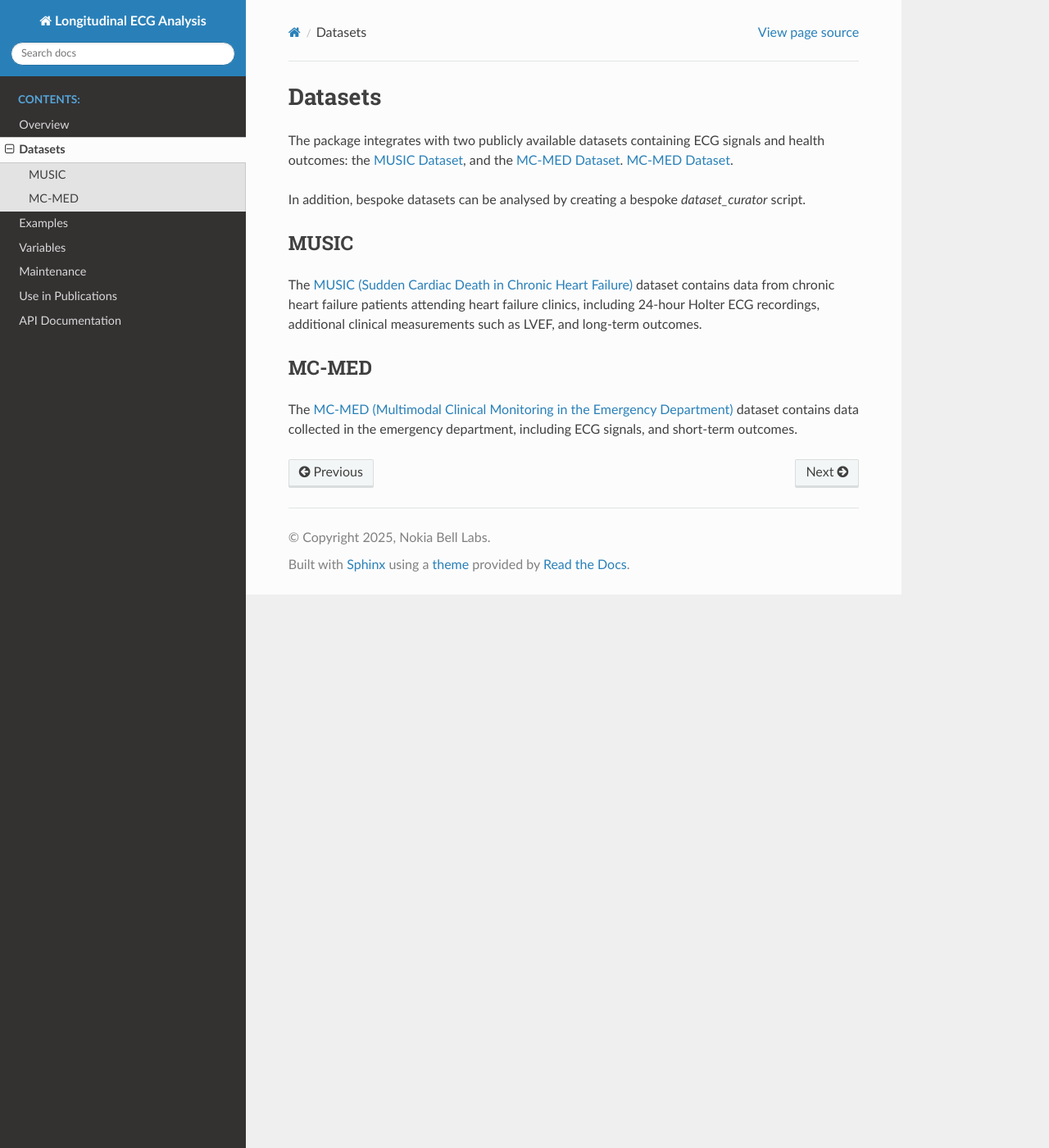
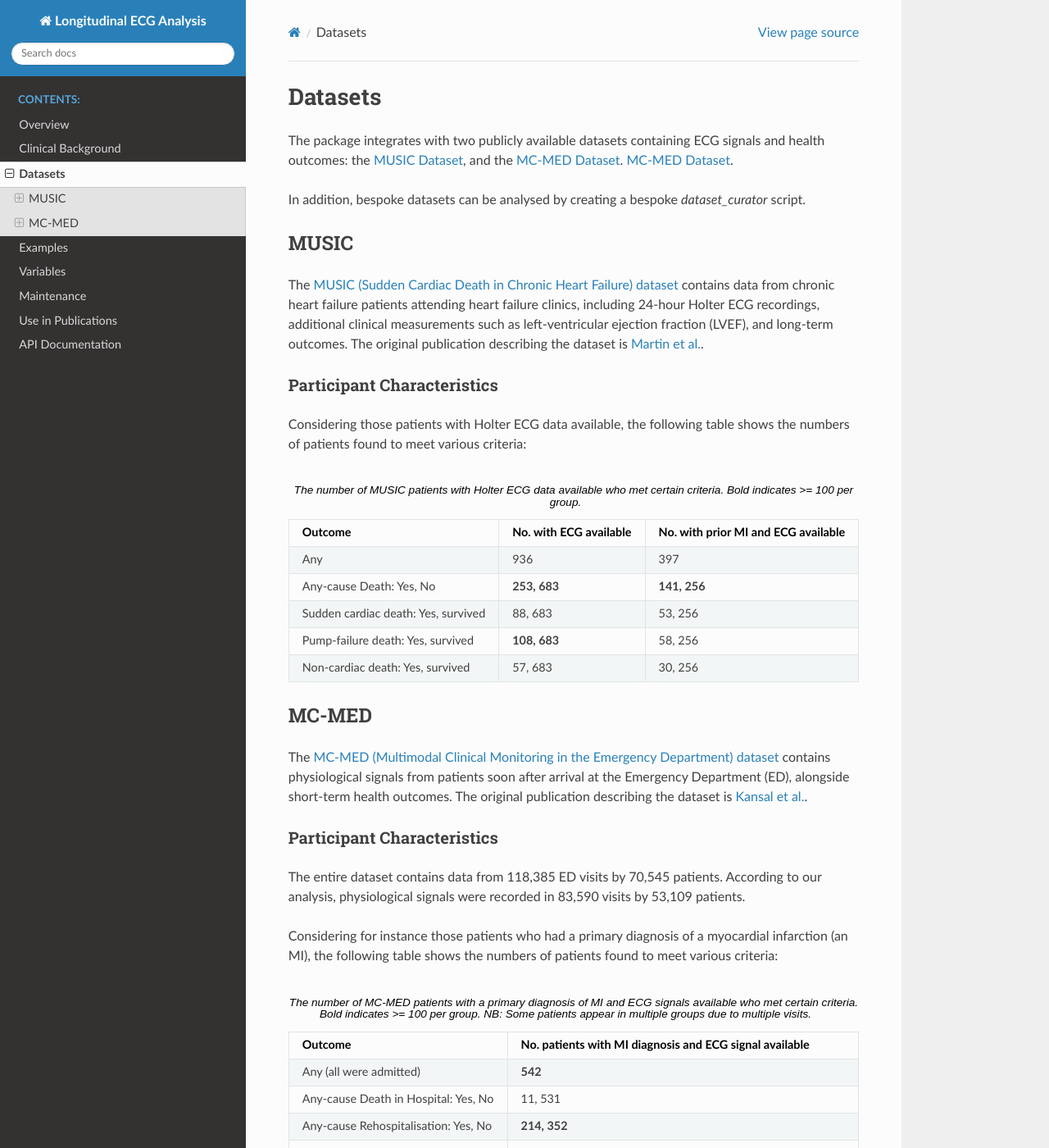
Before and after one commit to Nokia-Bell-Labs/longitudinal-ecg-analysis, a Sphinx documentation site: the page built from docs/source/datasets.rst, in a window 1280 px wide and 1400 px high. Shown: the whole window at 82% size. Built offline with Sphinx 7.4.7 and the Read the Docs theme 3.1.0, drawn with Linux system fonts in a browser that asks for light colours; some of the changed text lies outside the part shown.

Commit message:
added dataset details

```diff
--- /dev/null
+++ b/docs/source/background.rst
@@ -0,0 +1,4 @@
+.. _background:
+
+Clinical Background
+===================
--- a/docs/source/datasets.rst
+++ b/docs/source/datasets.rst
@@ -12,12 +12,63 @@ In addition, bespoke datasets can be analysed by creating a bespoke `dataset_cur
 MUSIC
 -----
 
-The `MUSIC (Sudden Cardiac Death in Chronic Heart Failure) <https://doi.org/10.13026/fa8p-he52>`_ dataset contains data from chronic heart failure patients attending heart failure clinics, including 24-hour Holter ECG recordings, additional clinical measurements such as LVEF, and long-term outcomes.
+The `MUSIC (Sudden Cardiac Death in Chronic Heart Failure) dataset <https://doi.org/10.13026/fa8p-he52>`_ contains data from chronic heart failure patients attending heart failure clinics, including 24-hour Holter ECG recordings, additional clinical measurements such as left-ventricular ejection fraction (LVEF), and long-term outcomes. The original publication describing the dataset is `Martin et al. <https://www.cinc.org/archives/2024/pdf/CinC2024-355.pdf>`_.
 
+Participant Characteristics
+^^^^^^^^^^^^^^^^^^^^^^^^^^^
+
+Considering those patients with Holter ECG data available, the following table shows the numbers of patients found to meet various criteria:
+
+.. list-table:: The number of MUSIC patients with Holter ECG data available who met certain criteria. Bold indicates >= 100 per group.
+   :widths: 20 40 40
+   :header-rows: 1
+
+   * - Outcome
+     - No. with ECG available
+     - No. with prior MI and ECG available
+   * - Any
+     - 936
+     - 397
+   * - Any-cause Death: Yes, No
+     - **253, 683**
+     - **141, 256**
+   * - Sudden cardiac death: Yes, survived
+     - 88, 683
+     - 53, 256
+   * - Pump-failure death: Yes, survived
+     - **108, 683**
+     - 58, 256
+   * - Non-cardiac death: Yes, survived
+     - 57, 683
+     - 30, 256
 
 .. _mc-med-dataset:
 
 MC-MED
 ------
 
-The `MC-MED (Multimodal Clinical Monitoring in the Emergency Department) <https://doi.org/10.13026/jz99-4j81>`_ dataset contains data collected in the emergency department, including ECG signals, and short-term outcomes.
+The `MC-MED (Multimodal Clinical Monitoring in the Emergency Department) dataset <https://doi.org/10.13026/jz99-4j81>`_ contains physiological signals from patients soon after arrival at the Emergency Department (ED), alongside short-term health outcomes. The original publication describing the dataset is `Kansal et al. <https://doi.org/10.1038/s41597-025-05419-5>`_.
+
+Participant Characteristics
+^^^^^^^^^^^^^^^^^^^^^^^^^^^
+
+The entire dataset contains data from 118,385 ED visits by 70,545 patients. According to our analysis, physiological signals were recorded in 83,590 visits by 53,109 patients.
+
+Considering for instance those patients who had a primary diagnosis of a myocardial infarction (an MI), the following table shows the numbers of patients found to meet various criteria:
+
+.. list-table:: The number of MC-MED patients with a primary diagnosis of MI and ECG signals available who met certain criteria. Bold indicates >= 100 per group. NB: Some patients appear in multiple groups due to multiple visits.
+   :widths: 20 80
+   :header-rows: 1
+
+   * - Outcome
+     - No. patients with MI diagnosis and ECG signal available
+   * - Any (all were admitted)
+     - **542**
+   * - Any-cause Death in Hospital: Yes, No
+     - 11, 531
+   * - Any-cause Rehospitalisation: Yes, No
+     - **214, 352**
+   * - CV Rehospitalisation: Yes, No
+     - 88, 484
+   * - Cardiac Rehospitalisation: Yes, No
+     - 81, 491
--- a/docs/source/index.rst
+++ b/docs/source/index.rst
@@ -61,6 +61,7 @@ Further details of this example are provided in the :ref:`Running demo analysis
    :caption: Contents:
 
    overview
+   background
    datasets
    examples
    variables
--- a/docs/source/use.rst
+++ b/docs/source/use.rst
@@ -5,6 +5,6 @@ Use in Publications
 
 The toolbox has been used in the following work:
 
-Shu Y, Charlton PH, Kawsar F, Hernesniemi J, and Malekzadeh M, `CLEF: Clinically-Guided Contrastive Learning for Electrocardiogram Foundation Models <https://doi.org/10.48550/arXiv.2512.02180>`. arXiv preprint arXiv:2512.02180. 2025.
+Shu Y, Charlton PH, Kawsar F, Hernesniemi J, and Malekzadeh M, `CLEF: Clinically-Guided Contrastive Learning for Electrocardiogram Foundation Models <https://doi.org/10.48550/arXiv.2512.02180>`_. arXiv preprint arXiv:2512.02180. 2025.
 
 See the related toolbox also used in this work: `ecg-foundation-model <https://github.com/Nokia-Bell-Labs/ecg-foundation-model>`_
```
Also changed, not shown: docs/source/overview.rst (+15 -0 lines).
